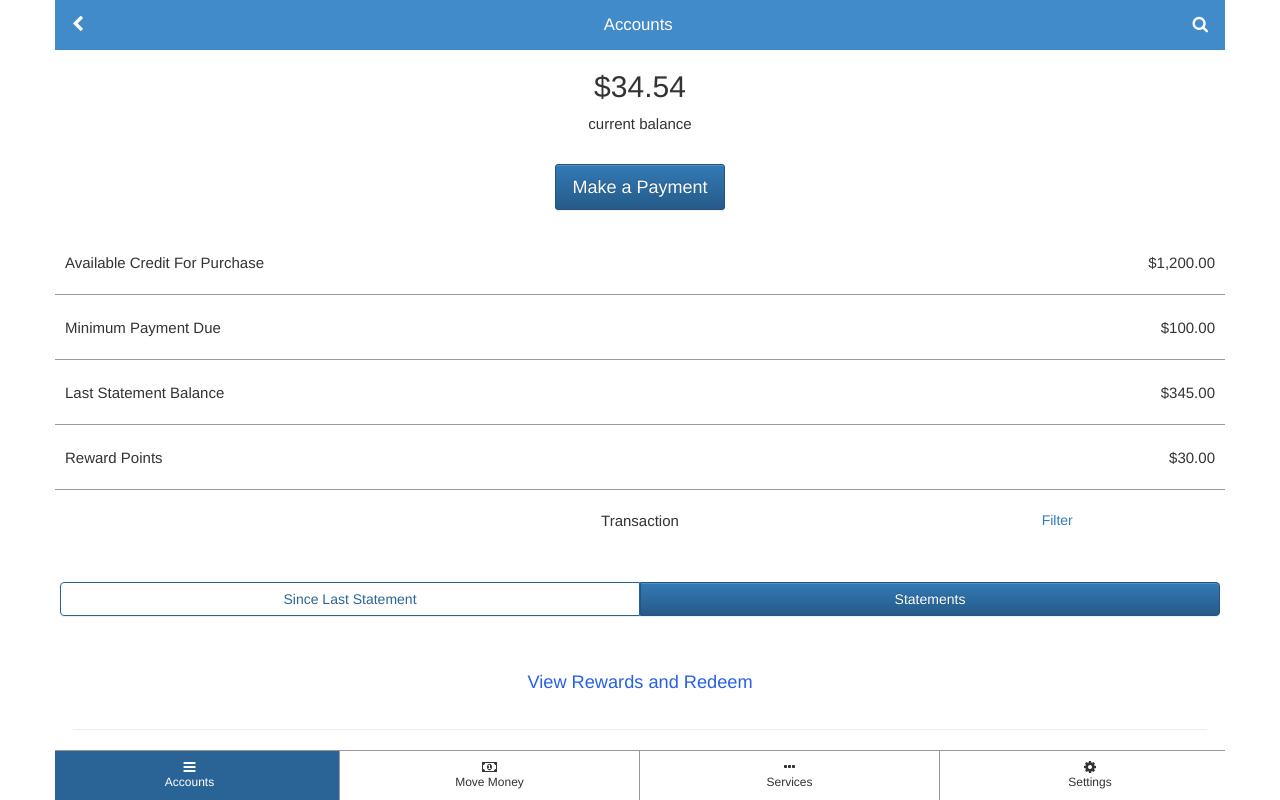
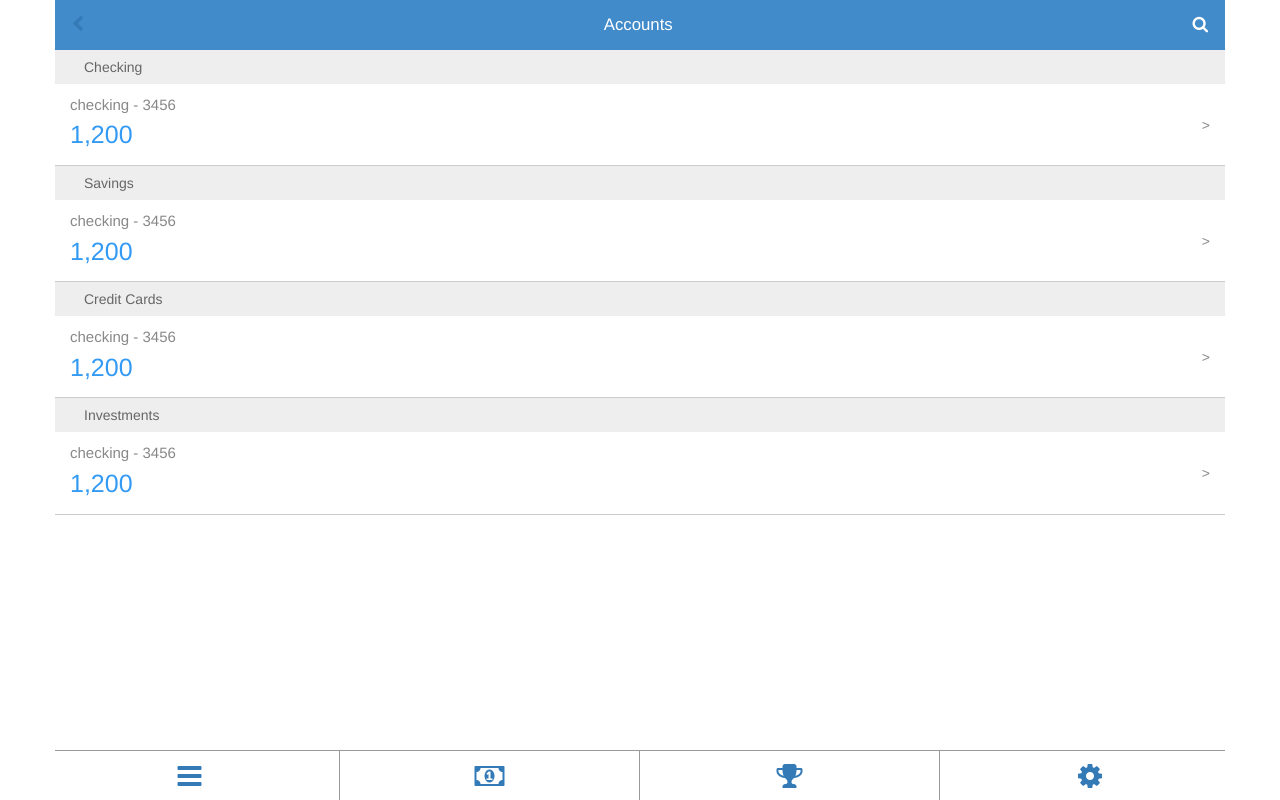
Before and after one commit to frankienicoletti/fam-web, a React (Create React App) app: page / in a window 1280 px wide. Built offline with nearby package versions, Linux system fonts and the light colour scheme.

Commit message:
Add react-router

```diff
--- a/package.json
+++ b/package.json
@@ -9,6 +9,7 @@
     "react": "^16.0.0",
     "react-bootstrap": "^0.31.5",
     "react-dom": "^16.0.0",
+    "react-router-dom": "4.2.2",
     "react-scripts": "1.0.17"
   },
   "scripts": {
--- a/src/App.js
+++ b/src/App.js
@@ -2,26 +2,39 @@ import React, { Component } from 'react';
 import './App.css';
 import { Row, Col } from 'react-bootstrap';
 import { Title, Footer } from './components';
+import {
+  BrowserRouter,
+  Route,
+} from 'react-router-dom'
 // pages
 import Accounts from './Pages/Accounts';
 import Statements from './Pages/Statements';
+import Rewards from './Pages/Rewards';
+import Settings from './Pages/Settings';
 
 class App extends Component {
   render() {
     return (
+      <BrowserRouter>
         <div className="app container">
           <div className="app-header">
             <Title title="Accounts"/>
           </div>
           <Row className="app-body">
             <Col xs={12} className="app-body-wrapper">
-            <Statements/>
+              <Route exact path="/" component={Accounts}/>
+              <Route path="/account" component={Accounts}/>
+              <Route path="/accounts" component={Accounts}/>
+              <Route path="/statements" component={Statements}/>
+              <Route path="/settings" component={Settings}/>
+              <Route path="/rewards" component={Rewards}/>
             </Col>
           </Row>
           <div className="app-footer">
             <Footer/>
           </div>
         </div>
+      </BrowserRouter>
     );
   }
 }
--- a/src/Components/Title/index.js
+++ b/src/Components/Title/index.js
@@ -1,17 +1,19 @@
 import React, { Component } from 'react';
 import './style.css';
 import 'font-awesome/css/font-awesome.min.css';
+import { NavLink } from 'react-router-dom';
 
 export default (props) => {
   const full = props.title || '';
-  const title = full.length > 15 ? full.slice(0,20) + '...' + full.slice(-4) : full;
+  const title = full.length > 15 ? full.slice(0, 20) + '...' + full.slice(-4) : full;
 
   return (
     <div className="Title">
-      <i className="fa fa-chevron-left back" aria-hidden="true">
-      </i>
+      <NavLink to="/account">
+        <i className="fa fa-chevron-left back" aria-hidden="true"/>
+      </NavLink>
       <span className="content">{title}</span>
-      <i className="fa fa-search search" aria-hidden="true"></i>
+      <i className="fa fa-search search" aria-hidden="true"/>
     </div>
   );
 }
--- a/src/Pages/Accounts.js
+++ b/src/Pages/Accounts.js
@@ -1,5 +1,9 @@
 import React from 'react';
 import { Col, Row } from 'react-bootstrap';
+import {
+  Link,
+  NavLink,
+} from 'react-router-dom';
 import { Subtitle, Block } from '../components';
 import { numberWithCommas } from '../utils/numberWithCommas';
 
@@ -25,10 +29,12 @@ const InvestmentsBlock = AccountBlock('Investments');
 export const Accounts = props => {
   return (
     <Row className="balances-page">
-      <CheckingBlock
-        title="checking - 3456"
-        balance="1200"
-      />
+      <Link to="/statements">
+        <CheckingBlock
+          title="checking - 3456"
+          balance="1200"
+        />
+      </Link>
       <SavingsBlock
         title="checking - 3456"
         balance="1200"
--- /dev/null
+++ b/src/Pages/Rewards.js
@@ -0,0 +1,13 @@
+import React from 'react';
+import { Col, Row } from 'react-bootstrap';
+
+const Rewards = subtitle => props => {
+  return (
+    <Row>
+      <Col>
+      </Col>
+    </Row>
+  );
+};
+
+export default Rewards;
--- /dev/null
+++ b/src/Pages/Settings.js
@@ -0,0 +1,13 @@
+import React from 'react';
+import { Col, Row } from 'react-bootstrap';
+
+const Settings = subtitle => props => {
+  return (
+    <Row>
+      <Col>
+      </Col>
+    </Row>
+  );
+};
+
+export default Settings;
--- a/src/components/Footer/index.js
+++ b/src/components/Footer/index.js
@@ -1,28 +1,30 @@
 import React from 'react';
 import { Row, Col } from 'react-bootstrap';
+import 'font-awesome/css/font-awesome.css';
 import './styles.css';
-import 'font-awesome/css/font-awesome.css';
 import classnames from 'classnames';
+import { NavLink } from 'react-router-dom';
 
 const FooterBtn = props => {
   return (
-    <Col
-      xs={3}
-      className={classnames('footer-btn', { ['footer-btn-active']: props.active })}
+    <NavLink
+      activeClassName="footer-btn-active"
+      to={props.to}
+      className={classnames('footer-btn col-xs-3')}
     >
       <i className={`fa ${props.icon}`} aria-hidden="true"/>
       <p className="footer-btn-text">{props.text}</p>
-    </Col>
+    </NavLink>
   );
 };
 
 const Footer = props => {
   return (
     <Row className="footer-btn-wrapper">
-      <FooterBtn active icon="fa-bars" text="Accounts"/>
-      <FooterBtn icon="fa-money" text="Move Money"/>
-      <FooterBtn icon="fa-ellipsis-h" text="Services"/>
-      <FooterBtn icon="fa-gear" text="Settings"/>
+      <FooterBtn to="/accounts" icon="fa-bars"/>
+      <FooterBtn to="/calculator" icon="fa-money"/>
+      <FooterBtn to="/rewards" icon="fa-trophy"/>
+      <FooterBtn to="/settings" icon="fa-gear"/>
     </Row>
   );
 };
--- a/src/components/Footer/styles.css
+++ b/src/components/Footer/styles.css
@@ -12,7 +12,11 @@
   padding: 5px;
   align-items: center;
   height: 100%;
-  border-right: 1px solid #999; }
+  border-right: 1px solid #999;
+  font-size: 2em;
+  text-decoration: none; }
+  .footer-btn:focus {
+    text-decoration: none; }
 
 .footer-btn:last-of-type {
   border-right: none; }
@@ -24,3 +28,5 @@
 .footer-btn-active {
   background-color: #2a6497;
   color: #fff; }
+  .footer-btn-active:hover, .footer-btn-active:focus {
+    color: #fff; }
--- a/src/components/Footer/styles.scss
+++ b/src/components/Footer/styles.scss
@@ -14,6 +14,12 @@
   align-items: center;
   height: 100%;
   border-right: 1px solid #999;
+  font-size: 2em;
+  text-decoration: none;
+
+  &:focus {
+    text-decoration: none;
+  }
 }
 
 .footer-btn:last-of-type {
@@ -28,4 +34,9 @@
 .footer-btn-active {
   background-color: #2a6497;
   color: #fff;
+
+  &:hover,
+  &:focus {
+    color: #fff;
+  }
 }
```
Also changed, not shown: src/Pages/Calculator.js (added), 1 other file (tests, documents, lock files or other folders). Lines whose indentation alone changed are shown as unchanged.
